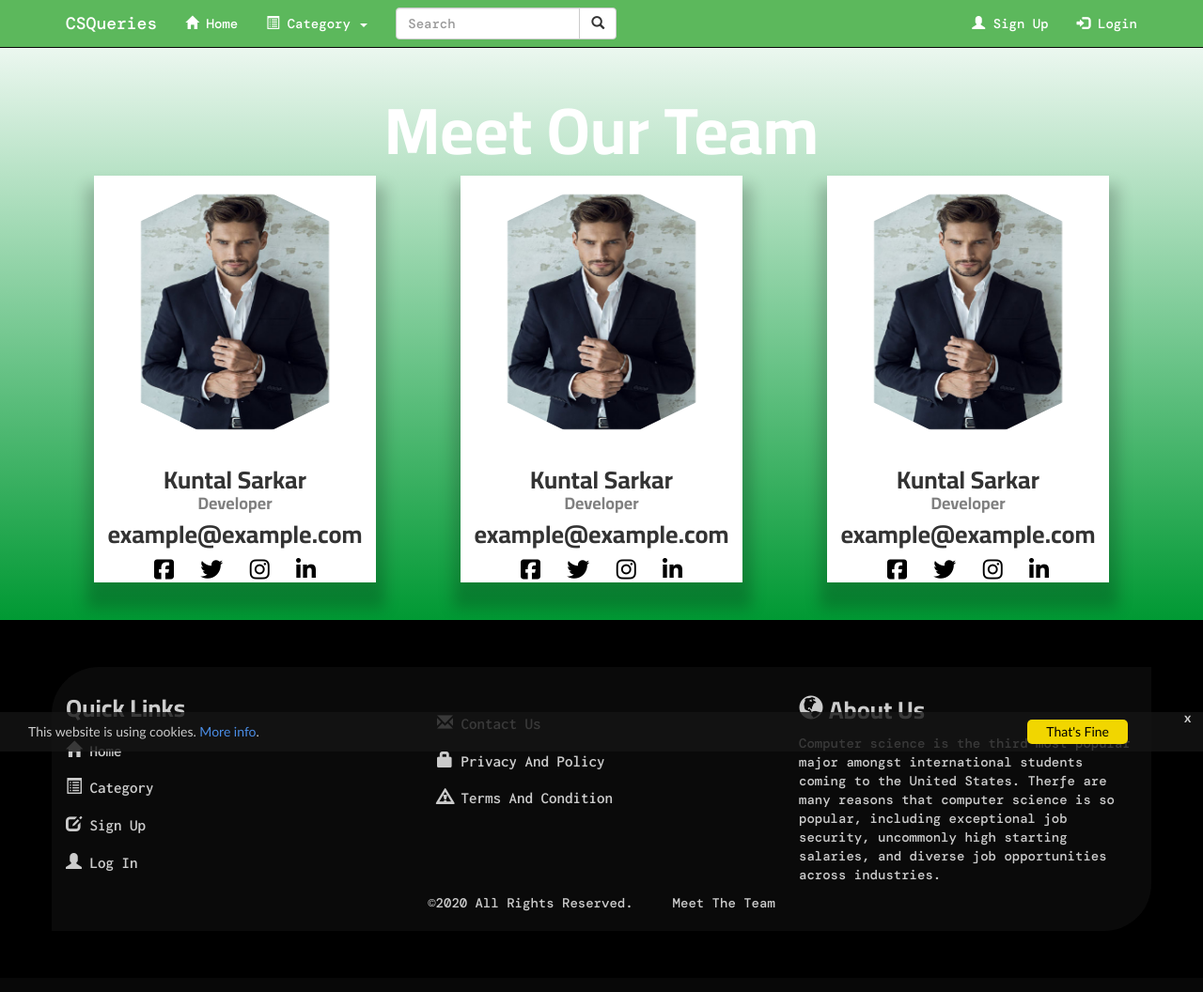
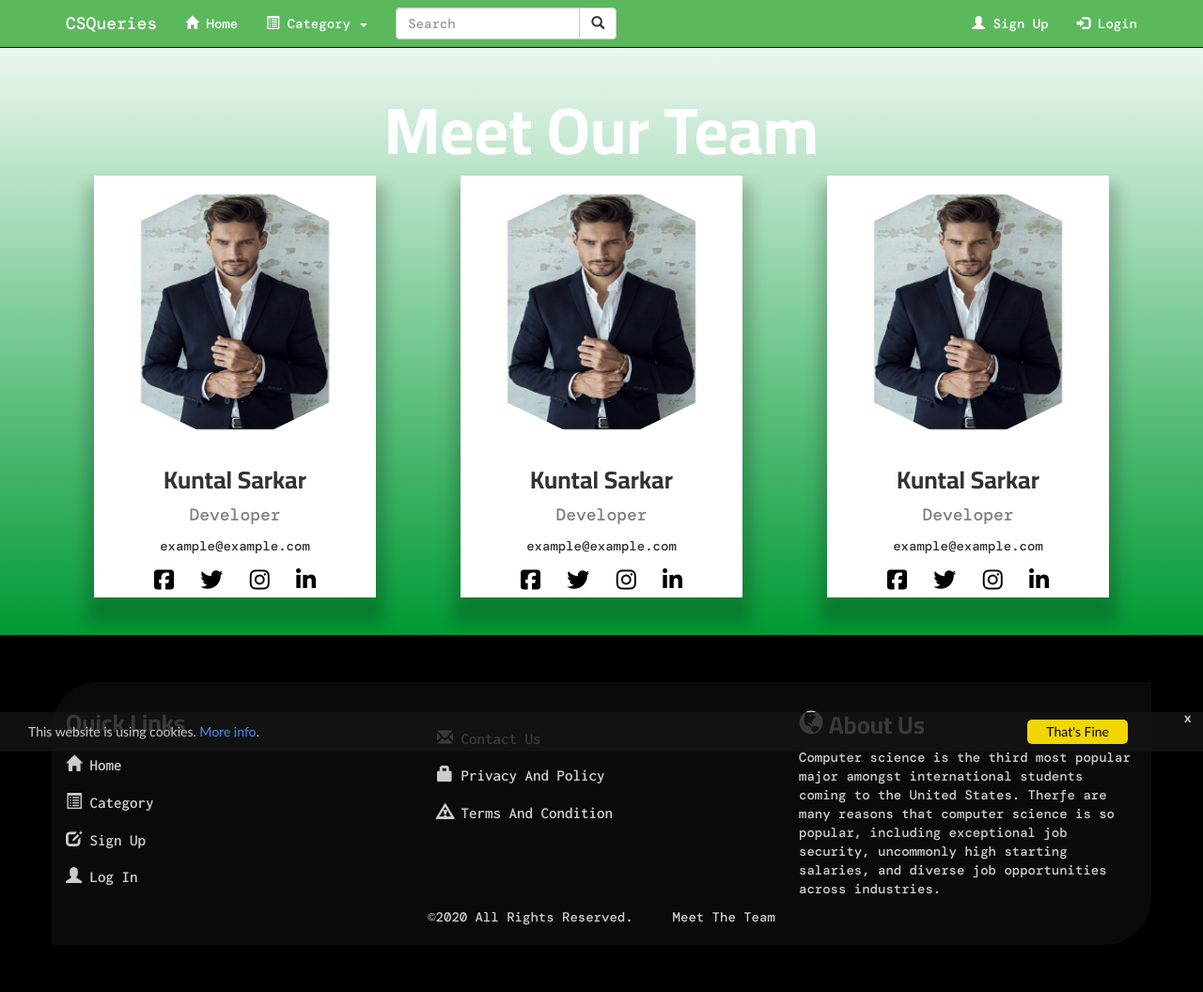
Before and after one commit to kuntalsarkar20/CSQueries, a PHP site: page /Meet_our_team_page.php in a window 1280 px wide. Shown: the whole page at 94% size. Before the commit the page ends 970 px from the top, so only its background shows below. Run offline with PHP 8.4, Linux system fonts and the light colour scheme; some libraries are stand-ins or nearby versions.

Commit message:
some changes

```diff
--- a/Footer.php
+++ b/Footer.php
@@ -27,6 +27,7 @@
     <div id="closeCookieConsent">x</div>
     This website is using cookies. <a href="#" target="_blank">More info</a>. <a class="cookieConsentOK">That's Fine</a>
 </div>
+<a href="#" id="scroll" style="display: none;"></a>
 		<script>
 	  AOS.init();
 	</script>
--- a/Header.php
+++ b/Header.php
@@ -23,7 +23,7 @@
     <link href="https://fonts.googleapis.com/css2?family=Cairo:wght@700&display=swap" rel="stylesheet">
     <!-- Icon -->
     <script src='https://kit.fontawesome.com/a076d05399.js'></script>
-
+    <link rel="stylesheet" href="https://cdnjs.cloudflare.com/ajax/libs/font-awesome/4.7.0/css/font-awesome.min.css">
     <style type="text/css">
 
 .ml16 {
@@ -174,6 +174,24 @@ $(document).ready(function() {
   });
 });
     </script>
+
+    <script type="text/javascript">
+    	/*Scroll to top when arrow up clicked BEGIN*/
+$(document).ready(function(){
+    $(window).scroll(function(){
+        if ($(this).scrollTop() > 100) {
+            $('#scroll').fadeIn();
+        } else {
+            $('#scroll').fadeOut();
+        }
+    });
+    $('#scroll').click(function(){
+        $("html, body").animate({ scrollTop: 0 }, 600);
+        return false;
+    });
+});
+ /*Scroll to top when arrow up clicked END*/
+    </script>
 </head>
 <body>
 	<nav class="navbar navbar-inverse navbar-fixed-top navBar">
--- a/Meet_our_team_page.php
+++ b/Meet_our_team_page.php
@@ -10,14 +10,13 @@ include "Header.php";
 					<div class="meet-the-team-hexagon"  data-aos="fade-down" data-aos-duration="1500" style="padding: 20px;">
 						<img src="Signs-of-a-Self-Confident-Man-intro.jpg" alt="Jane" style="width:200px; height: 250px;">
 					</div>
-					<h1 data-aos="fade-right" data-aos-duration="1500">Kuntal Sarkar
+					<h1 data-aos="fade-left" data-aos-duration="1500">Kuntal Sarkar</h1>
 			        <p class="title">Developer</p>
-			        <p>example@example.com</p></h1>
-
-		        	<a href=""><i class="fa fa-facebook-square" style="font-size:24px;padding: 0px 10px;color:black;"></i></a>
-		        	<a href=""><i class="fa fa-twitter" style="font-size:24px;padding: 0px 10px;color:black;"></i></a>
-		        	<a href=""><i class="fa fa-instagram" style="font-size:24px;padding: 0px 10px;color:black;"></i></a>
-		        	<a href=""><i class="fa fa-linkedin" style="font-size:24px;padding: 0px 10px;color:black;"></i></a>
+			        <p>example@example.com</p>
+		        	<a href="" class="meet-team-links-col"><i class="fa fa-facebook-square"></i></a>
+		        	<a href="" class="meet-team-links-col"><i class="fa fa-twitter"></i></a>
+		        	<a href="" class="meet-team-links-col"><i class="fa fa-instagram"></i></a>
+		        	<a href="" class="meet-team-links-col"><i class="fa fa-linkedin"></i></a>
     			</div>
 			</div>
 			<div class="col-lg-4 col-md-4 col-sm-4">
@@ -25,14 +24,13 @@ include "Header.php";
 					<div class="meet-the-team-hexagon" data-aos="fade-down" data-aos-duration="1500" style="padding: 20px;">
 						<img src="Signs-of-a-Self-Confident-Man-intro.jpg" alt="Jane" style="width:200px; height: 250px;">
 					</div>
-					<h1 data-aos="fade-down" data-aos-duration="1500">Kuntal Sarkar
+					<h1 data-aos="fade-left" data-aos-duration="1500">Kuntal Sarkar</h1>
 			        <p class="title">Developer</p>
-			        <p>example@example.com</p></h1>
-
-		        	<a href=""><i class="fa fa-facebook-square" style="font-size:24px;padding: 0px 10px;color:black;"></i></a>
-		        	<a href=""><i class="fa fa-twitter" style="font-size:24px;padding: 0px 10px;color:black;"></i></a>
-		        	<a href=""><i class="fa fa-instagram" style="font-size:24px;padding: 0px 10px;color:black;"></i></a>
-		        	<a href=""><i class="fa fa-linkedin" style="font-size:24px;padding: 0px 10px;color:black;"></i></a>
+			        <p>example@example.com</p>
+		        	<a href="" class="meet-team-links-col"><i class="fa fa-facebook-square"></i></a>
+		        	<a href="" class="meet-team-links-col"><i class="fa fa-twitter"></i></a>
+		        	<a href="" class="meet-team-links-col"><i class="fa fa-instagram"></i></a>
+		        	<a href="" class="meet-team-links-col"><i class="fa fa-linkedin"></i></a>
     			</div>
 			</div>
 			<div class="col-lg-4 col-md-4 col-sm-4">
@@ -40,14 +38,13 @@ include "Header.php";
 					<div class="meet-the-team-hexagon" data-aos="fade-down" data-aos-duration="1500" style="padding: 20px;">
 						<img src="Signs-of-a-Self-Confident-Man-intro.jpg" alt="Jane" style="width:200px; height: 250px;">
 					</div>
-					<h1 data-aos="fade-left" data-aos-duration="1500">Kuntal Sarkar
+					<h1 data-aos="fade-left" data-aos-duration="1500">Kuntal Sarkar</h1>
 			        <p class="title">Developer</p>
-			        <p>example@example.com</p></h1>
-
-		        	<a href=""><i class="fa fa-facebook-square" style="font-size:24px;padding: 0px 10px;color:black;"></i></a>
-		        	<a href=""><i class="fa fa-twitter" style="font-size:24px;padding: 0px 10px;color:black;"></i></a>
-		        	<a href=""><i class="fa fa-instagram" style="font-size:24px;padding: 0px 10px;color:black;"></i></a>
-		        	<a href=""><i class="fa fa-linkedin" style="font-size:24px;padding: 0px 10px;color:black;"></i></a>
+			        <p>example@example.com</p>
+		        	<a href="" class="meet-team-links-col"><i class="fa fa-facebook-square"></i></a>
+		        	<a href="" class="meet-team-links-col"><i class="fa fa-twitter"></i></a>
+		        	<a href="" class="meet-team-links-col"><i class="fa fa-instagram"></i></a>
+		        	<a href="" class="meet-team-links-col"><i class="fa fa-linkedin"></i></a>
     			</div>
 			</div>
 		</div>
--- a/Stylesheet2.css
+++ b/Stylesheet2.css
@@ -49,12 +49,23 @@ color: black;
 .profile-links-col:active{
   color:green;
 }
-/*.center {
+.meet-team-links-col{
+  color: black;
+  font-size:24px;padding: 0px 10px;
+}
+.meet-team-links-col:hover{
+  color:green;
+  text-decoration: none;
+}
+.meet-team-links-col:active{
+  color:green;
+}
+.center {
   display: block;
   margin-left: auto;
   margin-right: auto;
 
-}*/
+}
 .publish-button {
   background-color: #4CAF50;
   color: white;
@@ -251,8 +262,50 @@ color: black;
         height: 20px;
     }
 }
-/*.contributor-slide{
-  clip-path:polygon(5% 0%, 100% 0%, 94% 100%, 0% 100%);
-  box-shadow: 1px 19px 15px 9px rgba(0,0,0,.2);
-  background-color:grey;
+/*.quote-carousel-outer-div{
+overflow:hidden;
+height:300px;
+}
+.quote-carousel-inner-div{
+  margin-top: 50px;
+  position:absolute;
+  background-color:;
+  border-top:4px solid white;
+}
+.quote-carousel-next-inner-div{
+  position: absolute;
+  top: -50px;
+  /* half of image height */
+  right: 50%;
+  /* right space */
 }*/
+#scroll {
+    position:fixed;
+    right:10px;
+    bottom:10px;
+    cursor:pointer;
+    width:50px;
+    height:50px;
+    background-color:#3498db;
+    text-indent:-9999px;
+    display:none;
+    -webkit-border-radius:60px;
+    -moz-border-radius:60px;
+    border-radius:60px
+}
+#scroll span {
+    position:absolute;
+    top:50%;
+    left:50%;
+    margin-left:-8px;
+    margin-top:-12px;
+    height:0;
+    width:0;
+    border:8px solid transparent;
+    border-bottom-color:#ffffff;
+}
+#scroll:hover {
+    background-color:#e74c3c;
+    opacity:1;filter:"alpha(opacity=100)";
+    -ms-filter:"alpha(opacity=100)";
+}
```
Also changed, not shown: Home.php (+29 -147 lines).
